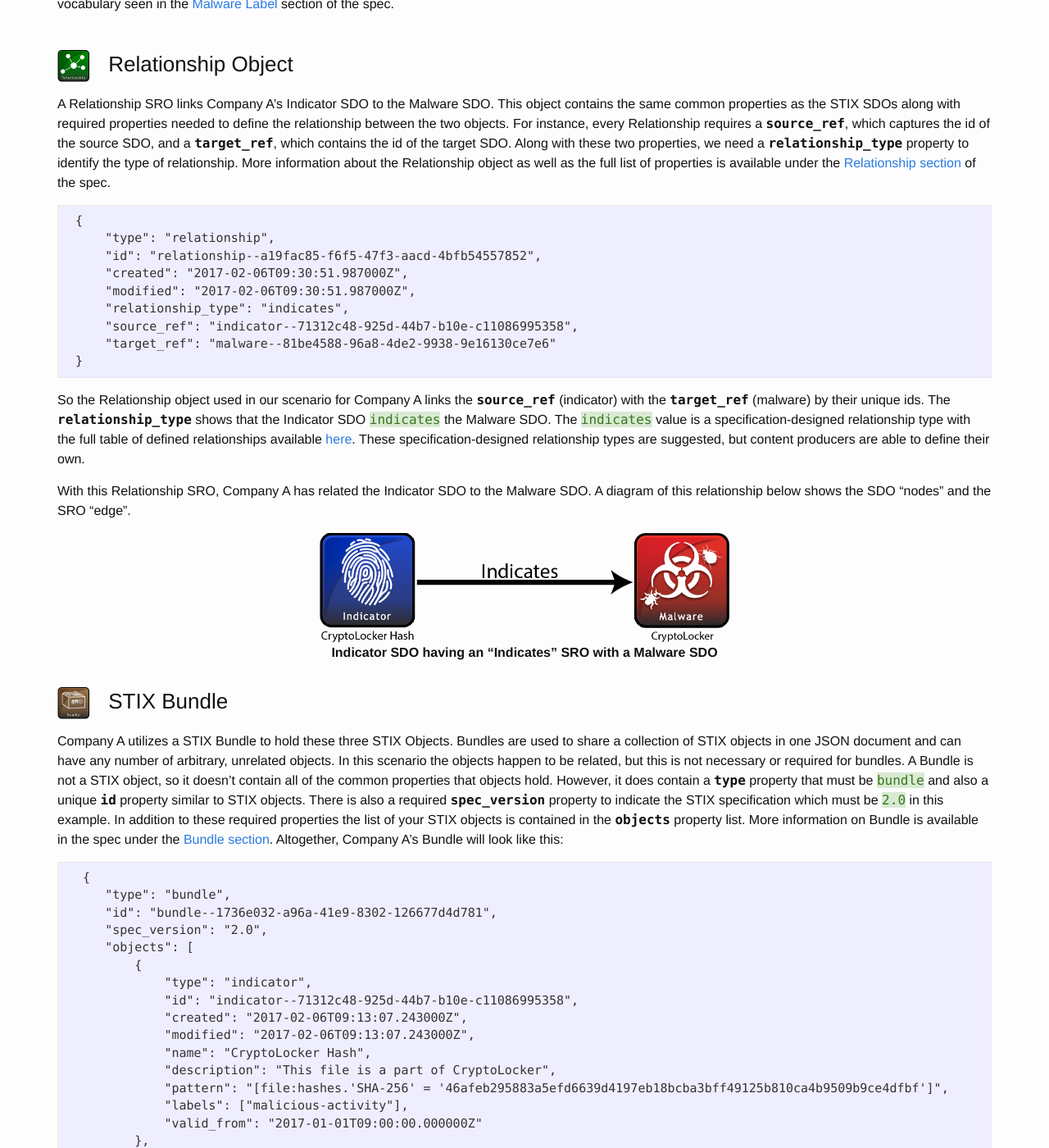
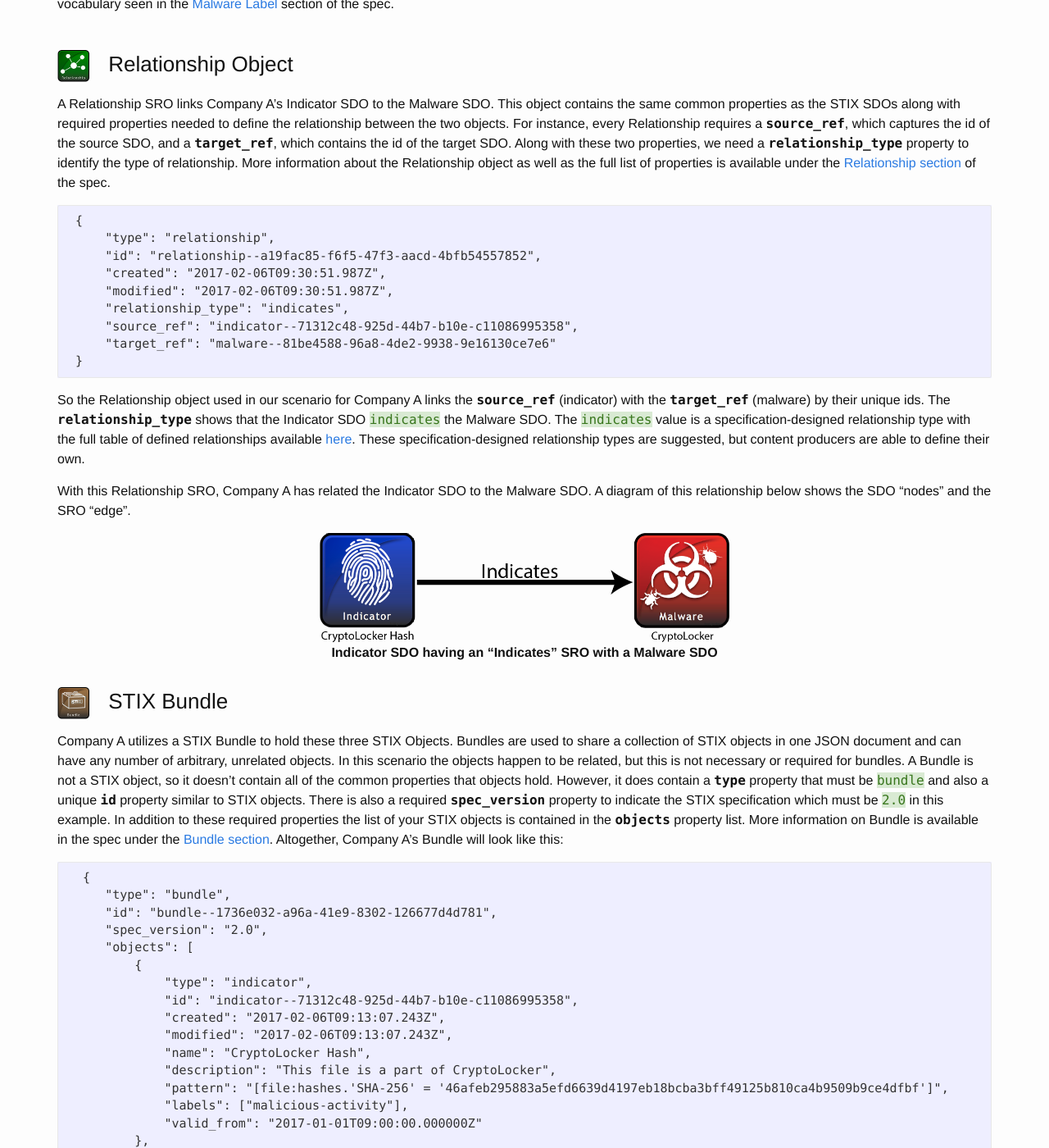
Before and after one commit to oasis-open/cti-documentation, a Jekyll site: the page built from stix/walkthrough.md, in a window 1280 px wide and 1400 px high, scrolled down 3078 px. Shown: the whole window at 82% size. Built offline with Jekyll 4.4.1, drawn with Linux system fonts in a browser that asks for light colours; some of the changed text lies outside the part shown.

Commit message:
make spec compliant.  created/modified must only be precise to the millisecond per: https://docs.oasis-open.org/cti/stix/v2.0/cs01/part1-stix-core/stix-v2.0-cs01-part1-stix-core.html#_Toc496709274

````diff
--- a/examples/example_json/indicator-for-malicious-url.json
+++ b/examples/example_json/indicator-for-malicious-url.json
@@ -6,8 +6,8 @@
     {
       "type": "indicator",
       "id": "indicator--d81f86b9-975b-bc0b-775e-810c5ad45a4f",
-      "created": "2014-06-29T13:49:37.079000Z",
-      "modified": "2014-06-29T13:49:37.079000Z",
+      "created": "2014-06-29T13:49:37.079Z",
+      "modified": "2014-06-29T13:49:37.079Z",
       "labels": [
         "malicious-activity"
       ],
--- a/examples/example_json/sighting-of-observed-data.json
+++ b/examples/example_json/sighting-of-observed-data.json
@@ -31,8 +31,8 @@
       "type": "malware",
       "id": "malware--ae560258-a5cb-4be8-8f05-013d6712295f",
       "created_by_ref": "identity--7865b6d2-a4af-45c5-b582-afe5ec376c33",
-      "created": "2014-02-20T09:16:08.989000Z",
-      "modified": "2014-02-20T09:16:08.989000Z",
+      "created": "2014-02-20T09:16:08.989Z",
+      "modified": "2014-02-20T09:16:08.989Z",
       "name": "Online Job Site Trojan",
       "description": "Trojan that is disguised as the executable file resume.pdf., it also creates a registry key.",
       "labels": [
--- a/stix/walkthrough.md
+++ b/stix/walkthrough.md
@@ -45,8 +45,8 @@ Every SDO and SRO in STIX use common properties found in all objects. Some of th
  {
      "type": "indicator",
      "id": "indicator--71312c48-925d-44b7-b10e-c11086995358",
-     "created": "2017-02-06T09:13:07.243000Z",
-     "modified": "2017-02-06T09:13:07.243000Z"
+     "created": "2017-02-06T09:13:07.243Z",
+     "modified": "2017-02-06T09:13:07.243Z"
  }
 ```
 
@@ -54,8 +54,8 @@ In the example above, the <span class="sdo">**created**</span> and <span class="
 
 ```
 {
-    "created": "2017-02-06T09:13:07.243000Z",
-    "modified": "2017-07-19T04:18:09.864000Z"
+    "created": "2017-02-06T09:13:07.243Z",
+    "modified": "2017-07-19T04:18:09.864Z"
 }
 ```
 
@@ -70,8 +70,8 @@ Along with the common properties that are found in all STIX objects, each object
  {
     "type": "indicator",
     "id": "indicator--71312c48-925d-44b7-b10e-c11086995358",
-    "created": "2017-02-06T09:13:07.243000Z",
-    "modified": "2017-02-06T09:13:07.243000Z",
+    "created": "2017-02-06T09:13:07.243Z",
+    "modified": "2017-02-06T09:13:07.243Z",
     "name": "CryptoLocker Hash",
     "description": "This file is a part of CryptoLocker",
     "pattern": "[file:hashes.'SHA-256' = '46afeb295883a5efd6639d4197eb18bcba3bff49125b810ca4b9509b9ce4dfbf']",
@@ -107,8 +107,8 @@ A Relationship SRO links Company A’s Indicator SDO to the Malware SDO. This ob
  {
      "type": "relationship",
      "id": "relationship--a19fac85-f6f5-47f3-aacd-4bfb54557852",
-     "created": "2017-02-06T09:30:51.987000Z",
-     "modified": "2017-02-06T09:30:51.987000Z",
+     "created": "2017-02-06T09:30:51.987Z",
+     "modified": "2017-02-06T09:30:51.987Z",
      "relationship_type": "indicates",
      "source_ref": "indicator--71312c48-925d-44b7-b10e-c11086995358",
      "target_ref": "malware--81be4588-96a8-4de2-9938-9e16130ce7e6"
@@ -137,8 +137,8 @@ Company A utilizes a STIX Bundle to hold these three STIX Objects. Bundles are u
          {
              "type": "indicator",
              "id": "indicator--71312c48-925d-44b7-b10e-c11086995358",
-             "created": "2017-02-06T09:13:07.243000Z",
-             "modified": "2017-02-06T09:13:07.243000Z",
+             "created": "2017-02-06T09:13:07.243Z",
+             "modified": "2017-02-06T09:13:07.243Z",
              "name": "CryptoLocker Hash",
              "description": "This file is a part of CryptoLocker",
              "pattern": "[file:hashes.'SHA-256' = '46afeb295883a5efd6639d4197eb18bcba3bff49125b810ca4b9509b9ce4dfbf']",
@@ -157,8 +157,8 @@ Company A utilizes a STIX Bundle to hold these three STIX Objects. Bundles are u
          {
              "type": "relationship",
              "id": "relationship--a19fac85-f6f5-47f3-aacd-4bfb54557852",
-             "created": "2017-02-06T09:30:51.987000Z",
-             "modified": "2017-02-06T09:30:51.987000Z",
+             "created": "2017-02-06T09:30:51.987Z",
+             "modified": "2017-02-06T09:30:51.987Z",
              "relationship_type": "indicates",
              "source_ref": "indicator--71312c48-925d-44b7-b10e-c11086995358",
              "target_ref": "malware--81be4588-96a8-4de2-9938-9e16130ce7e6"
````
Also changed, not shown: other parts of stix/walkthrough.md (+4 -4 lines), examples/example_json/identifying-a-threat-actor-profile.json (+6 -6 lines), examples/example_json/malware-indicator-for-file-hash.json (+6 -6 lines), examples/example_json/threat-actor-leveraging-attack-patterns-and-malware.json (+14 -14 lines), stix/compare.md (+6 -6 lines).
